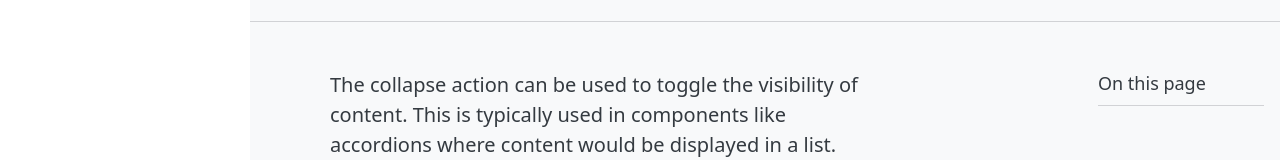
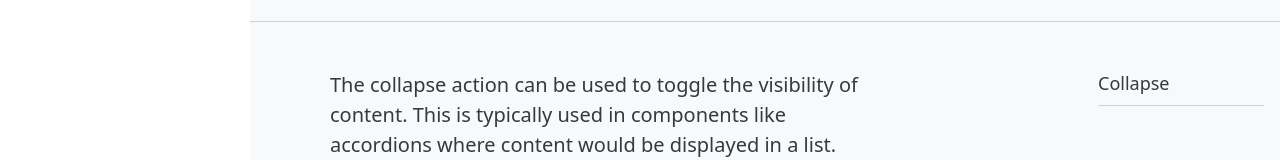
Before and after one commit to Daniel-Livingston/ui, a SvelteKit app: page /actions/collapse in a window 1280 px wide. Shown: the part 135-295 px from the top of the page. Built offline with nearby package versions, Linux system fonts and the light colour scheme.

Commit message:
Add page title to table of contents

```diff
--- a/src/routes/+layout.svelte
+++ b/src/routes/+layout.svelte
@@ -27,5 +27,5 @@
 <Layout {title} {description}>
 	<SideNav slot="side-nav" />
 	<slot />
-	<TableOfContents slot="toc" items={toc} />
+	<TableOfContents slot="toc" items={toc} label={title ? title : 'On this page'} />
 </Layout>
--- a/src/routes/TableOfContents.svelte
+++ b/src/routes/TableOfContents.svelte
@@ -5,13 +5,14 @@
 
 	type TableOfContentsProps = {
 		items?: TOCItem[];
+		label?: string;
 	};
 
-	let { items } = $props<TableOfContentsProps>();
+	let { items, label } = $props<TableOfContentsProps>();
 </script>
 
 {#if items}
-	<TOC>
+	<TOC {label}>
 		{#each items as item (typeof item === 'string' ? slugify(item) : item.label)}
 			{#if typeof item === 'object'}
 				{@const label = item.label}
```
